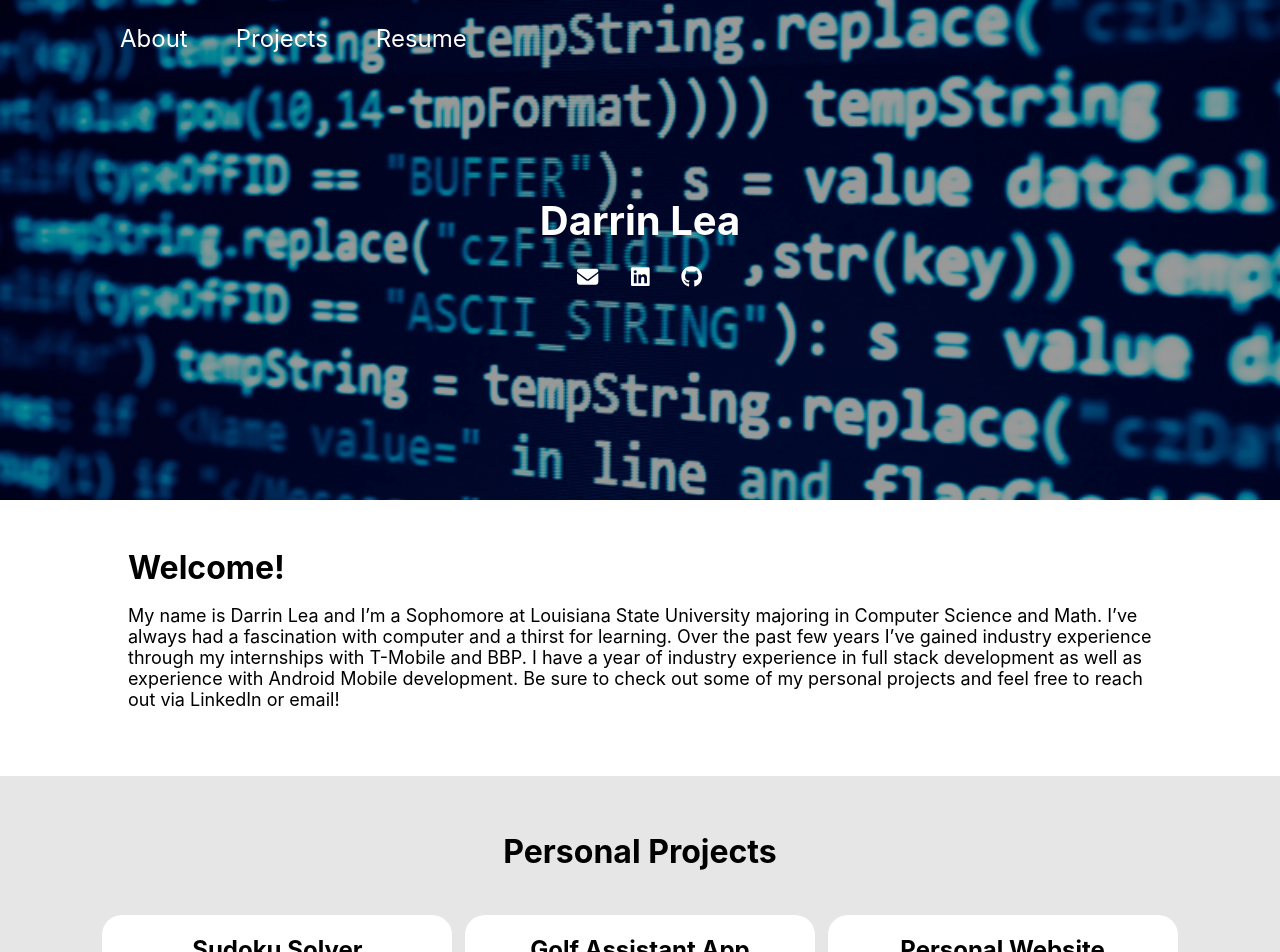
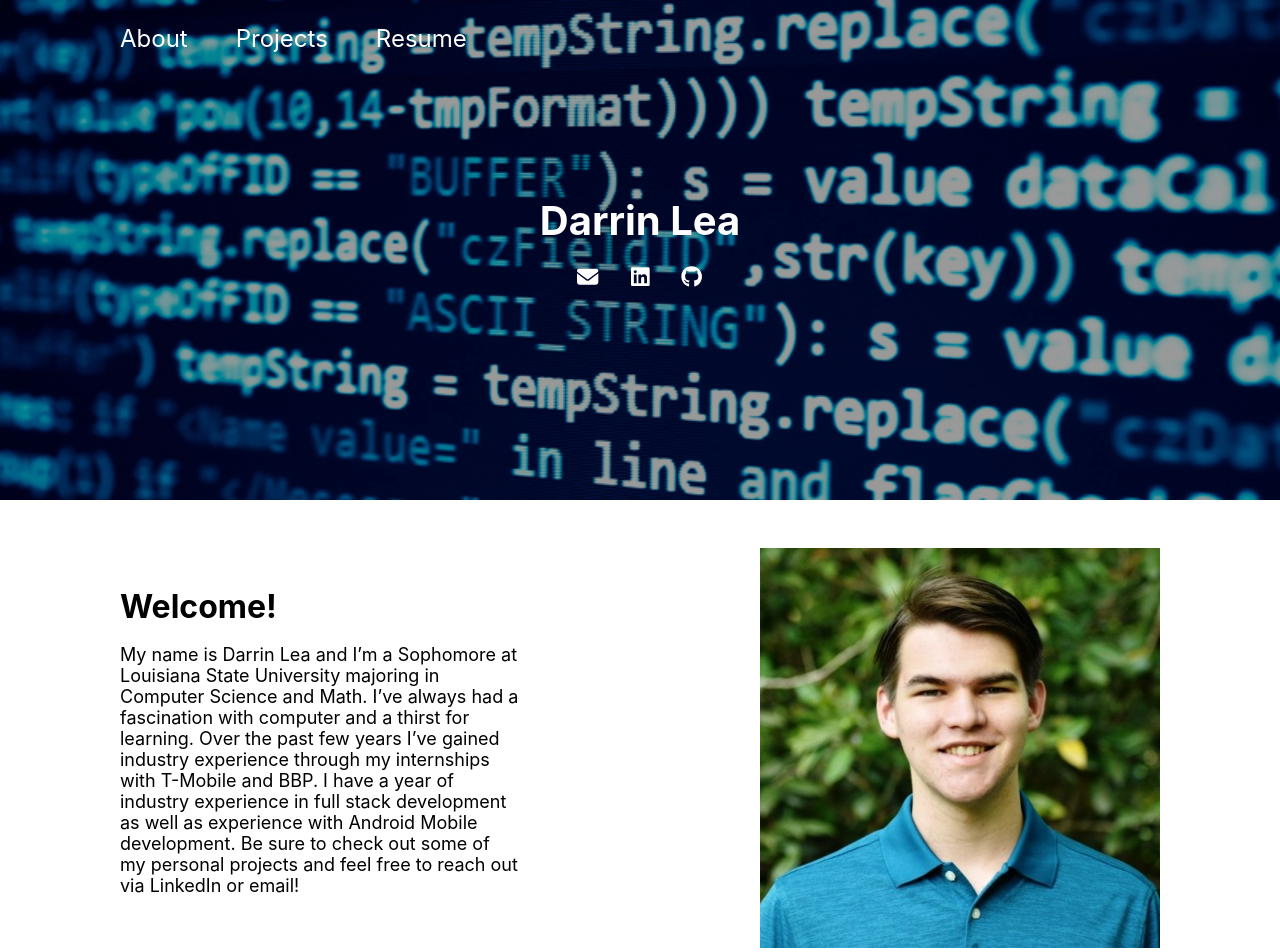
Before and after one commit to dlea8/darrin-website, a React (Create React App) app: page / in a window 1280 px wide. Shown: the top 952 px of the page. Built offline with nearby package versions, Linux system fonts and the light colour scheme.

Commit message:
cahnged name and started image formatting

```diff
--- a/public/index.html
+++ b/public/index.html
@@ -24,7 +24,7 @@
       work correctly both with client-side routing and a non-root public URL.
       Learn how to configure a non-root public URL by running `npm run build`.
     -->
-    <title>React App</title>
+    <title>Darrin Lea</title>
   </head>
   <body>
     <noscript>You need to enable JavaScript to run this app.</noscript>
--- a/src/WelcomeSection/welcome.css
+++ b/src/WelcomeSection/welcome.css
@@ -1,5 +1,9 @@
 .welcome-section {
     padding: 48px 0px;
+    display: flex;
+    flex-wrap: wrap;
+    margin: auto;
+    justify-content: space-between;
 }
 .welcome-header {
     width: 80%;
@@ -33,3 +37,15 @@
     font-size: large;
 
 }
+
+.img-div {
+    margin:auto;
+    width: 100%;
+    max-width: 500px;
+}
+
+.text-div {
+    margin: auto;
+    width: 100%;
+    max-width: 500px;
+}
--- a/src/WelcomeSection/welcome.js
+++ b/src/WelcomeSection/welcome.js
@@ -3,6 +3,7 @@ import './welcome.css';
 import React, {useEffect, useState} from "react";
 import AOS from 'aos';
 import 'aos/dist/aos.css';
+import image from "../assets/headshot.jpg";
 
 function Welcome() {
 
@@ -14,8 +15,9 @@ function Welcome() {
 
     return (
       <div className="welcome-section">
+        <div className='text-div'>
           <div className='welcome-header' data-aos="fade">
-            <div className='welcome-wrapper'><label className="welcome-lbl">Welcome!</label></div>
+              <div className='welcome-wrapper'><label className="welcome-lbl">Welcome!</label></div>
 
           </div>
           <div className="welcome-msg" data-aos="fade">
@@ -28,6 +30,10 @@ function Welcome() {
                   Be sure to check out some of my personal projects and feel free to reach out
                   via LinkedIn or email!</p>
           </div>
+        </div>
+        <div className='img-div'>
+          <img src={image}></img>
+        </div>
       </div>
     );
   }
```
Also changed, not shown: src/assets/headshot.jpg (added).
